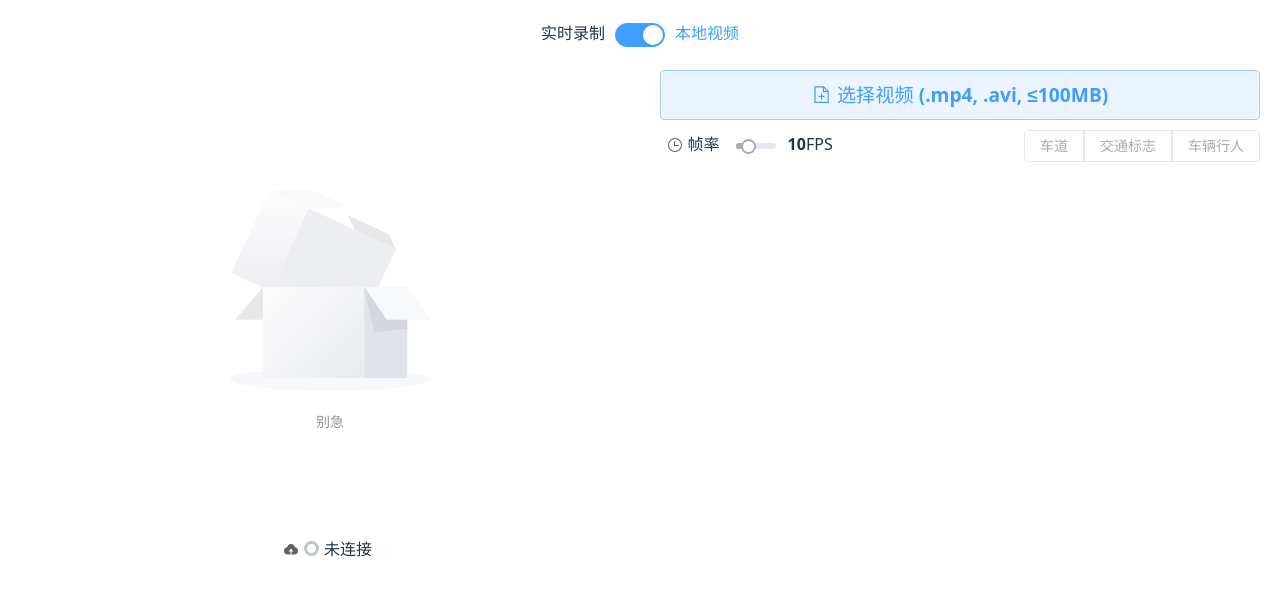
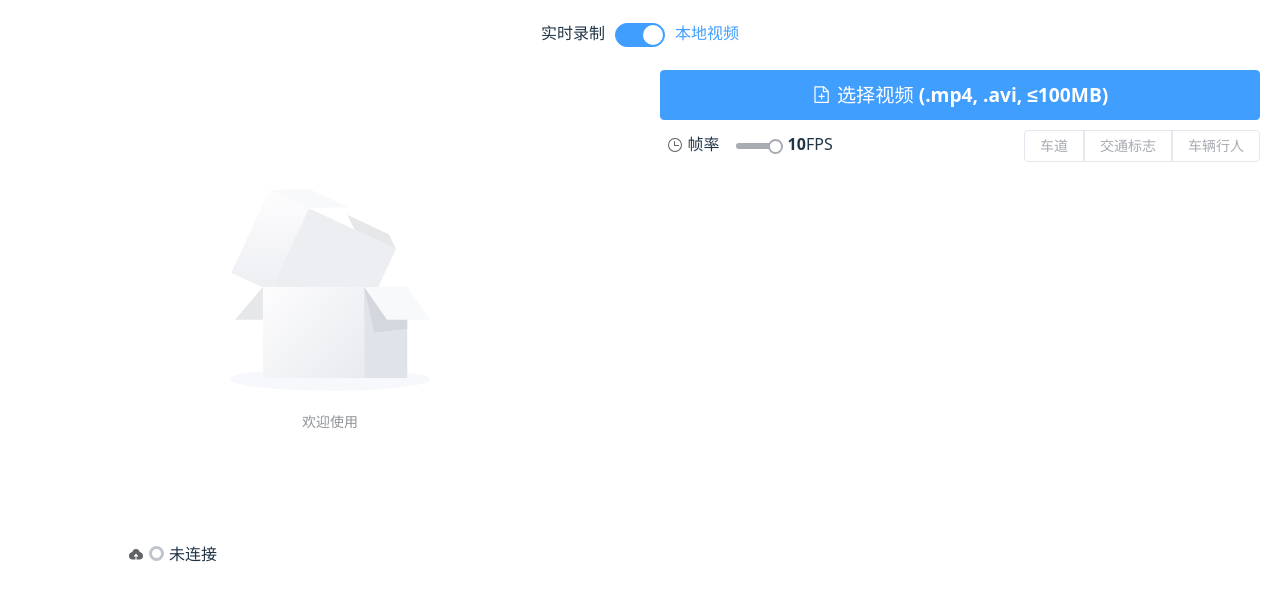
Before and after one commit to TreeNode09/----, a Vue app in the folder front/: page / in a window 1280 px wide. Both pictures are taken after a click on the element 640 px from the left and 35 px from the top of the page. Shown: the top 600 px of the page. Built offline with nearby package versions, Linux system fonts and the light colour scheme; no server answers.

Commit message:
处理完毕可以上传下一个视频

```diff
--- a/front/src/components/UploadVideo.vue
+++ b/front/src/components/UploadVideo.vue
@@ -1,20 +1,30 @@
 <template>
 <el-container style="height: 100%;" class="file">
   <el-aside style="width: calc(50vw - 20px); height: 100%;">
-    <el-empty v-if="uploadStat!=='下载'" :image-size="200" description="别急" style="height: calc(calc(50vw - 20px) * 0.75);"/>
+    <el-empty v-if="firstVideo" :image-size="200" description="欢迎使用" style="height: calc(calc(50vw - 20px) * 0.75);"/>
     <video ref="videoPlayer" controls
-      :class="{'none': uploadStat!=='下载'}" style="width: 100%; height: calc(calc(50vw - 20px) * 0.75);"></video>
-    <div style="width: 40%; display: inline-block;">
-      <info-icon><upload-filled/></info-icon>
-      <connect-info :type="socketStat">{{ socketMessage }}</connect-info>
+      :class="{'none': firstVideo === true}" style="width: 100%; height: calc(calc(50vw - 20px) * 0.75);">
+    </video>
+    <div style="margin-top: 5px;">
+      <div class="half">
+        <info-icon><upload-filled/></info-icon>
+        <connect-info :type="socketStat">{{ socketMessage }}</connect-info>
+      </div>
+      <div class="half"></div>
     </div>
   </el-aside>
   <el-main style="padding: 0 0 0 20px;">
     <el-upload v-model:file-list="fileList" ref="upload" action :http-request="uploadVideo" :on-change="checkFormat"
-      :auto-upload="false" :multiple="false" :limit="1" list-type="text" :class="{'trigger-on': uploadStat==='选择'}">
+      @mouseover="()=>{if(uploadStat==='完成')uploadStat='选择'}"
+      @mouseleave="()=>{if(!firstVideo&&uploadStat==='选择')uploadStat='完成'}"
+      :auto-upload="false" :multiple="false" :limit="1" list-type="text"
+      :class="{'trigger-on': uploadStat==='选择'||uploadStat==='完成'}">
       <template #trigger>
-        <el-button v-if="uploadStat==='选择'" class="full" type="primary" plain :icon="DocumentAdd">
-          选择视频 (<span v-for="format in allowedFormats">{{ format }},&nbsp;</span>≤{{ maxSizeMB }}MB)
+        <el-button v-if="uploadStat==='选择'" class="full"  type="primary" :icon="DocumentAdd">
+          <span>选择视频 (<span v-for="format in allowedFormats">{{ format }},&nbsp;</span>≤{{ maxSizeMB }}MB)</span>
+        </el-button>
+        <el-button v-if="uploadStat==='完成'" class="full"  type="success" :icon="Select">
+          <span>完成! 点击继续上传视频</span>
         </el-button>
       </template>
       <el-button v-if="uploadStat==='上传'" class="full" type="primary"
@@ -23,9 +33,8 @@
       <div v-if="uploadStat==='处理'"
         style="display: inline-block; position: absolute; height: 50px;
         background-color: rgba(255, 255, 255, 0.3); transition: all 0.5s ease-in-out;"
-        :style="{width: 'calc(calc(50vw - 20px) * ' + (1 - videoProgress) + ')',
-        left: 'calc(50vw + calc(calc(50vw - 20px) * ' + videoProgress + '))'}"></div>
-      <el-button v-if="uploadStat==='下载'" class="full" type="primary" :icon="Download">下载</el-button>
+        :style="{width: 'calc(calc(50vw - 40px) * ' + (1 - videoProgress) + ')',
+        left: 'calc(calc(50vw + 20px) + calc(calc(50vw - 40px) * ' + videoProgress + '))'}"></div>
     </el-upload>
     <div style="margin-top: 10px;">
       <div style="width: 60%; display: inline-block;">
@@ -52,7 +61,7 @@
 import { ref, onMounted, onBeforeUnmount, useTemplateRef } from 'vue'
 import { io } from 'socket.io-client'
 import { ElNotification } from 'element-plus'
-import { Clock, DocumentAdd, Download, Upload, UploadFilled } from '@element-plus/icons-vue'
+import { Clock, DocumentAdd, Select, Upload, UploadFilled } from '@element-plus/icons-vue'
 import axios from 'axios'
 
 import ConnectInfo from './ConnectInfo.vue'
@@ -61,19 +70,19 @@ import InfoIcon from './InfoIcon.vue'
 const upload = ref(null)
 const videoPlayer = ref(null)
 const fileList = ref([])
-const message = ref('')
 const uploadStat = ref('选择')
 const isConnected = ref(false)
 const videoProgress = ref(0.0)
 const socketStat = ref('off')
 const socketMessage = ref('未连接')
+const firstVideo = ref(true)
 
 const targetFPS = ref(10)
-const originalFPS = ref(30)
+const originalFPS = ref(10)
 const detectOptions = ref([])
 
 let socket = null
-let options = [0, 0, 0] //视频文件用flask接收，拿到的是字符串，可以不使用true/false
+let options = [0, 0, 0] //视频文件用flask接收，拿到的是字符串，这样可以直接在Python里转成布尔型
 
 const videoURL = ref('')
 
@@ -116,7 +125,7 @@ const initSocket = () => {
 
     socket.on('finishProcess', (data) => {
       videoProgress.value = 1.0
-      uploadStat.value = '下载'
+      uploadStat.value = '完成'
     })
 
     socket.on('connect_error', (error) => {
@@ -172,12 +181,11 @@ async function uploadVideo(item){
   updateSocketStat('working', '处理中')
 
   await axios.post('/upload', data
-    ).then(response => {
-        message.value = response.data //视频处理完毕后才会得到response
-    }).catch(error => {alert(error)})
-
-  updateSocketStat('ready', '已就绪')
-  getProcessedVideo()
+  ).then(response => {  //视频处理完毕后才会得到response
+    fileList.value = []
+    updateSocketStat('ready', '已就绪')
+    getProcessedVideo()
+  }).catch(error => {alert(error)})
 }
 
 //添加文件后立刻检查文件格式
@@ -195,10 +203,16 @@ const checkFormat = async(file, files) => {
     fileList.value = []
   }
   else {
-    originalFPS.value = getOriginalFPS(new Blob([file.raw]))
     uploadStat.value = '上传'
+    await getOriginalFPS(new Blob([file.raw]))
+    .then((result) => {
+      console.log(result)
+      originalFPS.value = result
+      uploadStat.value = '上传'
+    })
   }
 }
+
 const windows = window
 const getOriginalFPS = (file) =>  {
   return new Promise((r, j) => {
@@ -218,8 +232,7 @@ const getOriginalFPS = (file) =>  {
       .then((media) => {
         media.analyzeData(getSize, readChunk)
           .then((result) => {
-            console.log(result)
-            return result
+            return result.media.track[0].FrameRate
           }).catch((error) => {
             j(error)
           })
@@ -234,14 +247,14 @@ const submitUpload = () =>{
   upload.value.submit()
 }
 
-const getProcessedVideo = async() => {
-  try {
-    const response = await axios.get('/processed', {responseType: 'blob'})
+const getProcessedVideo = () => {
+  axios.get('/processed', {responseType: 'blob'})
+  .then(response => {
     videoURL.value = URL.createObjectURL(response.data)
     videoPlayer.value.src = videoURL.value
-
-    uploadStat.value = '下载'
-  }catch(error) {alert(error)}
+    uploadStat.value = '完成'
+    firstVideo.value = false
+  }).catch(error => alert(error))
 }
 
 //组件卸载时清理
```
